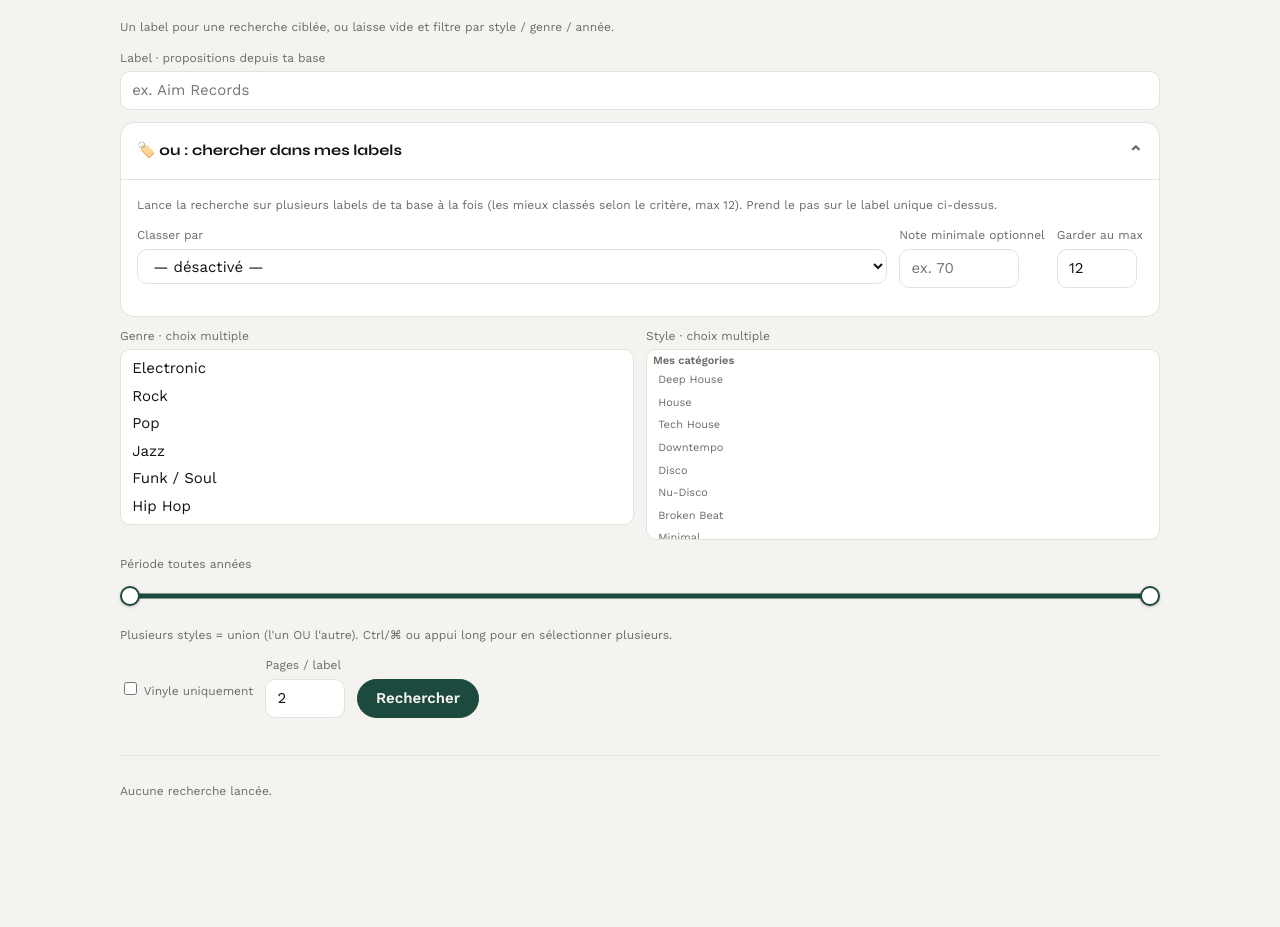
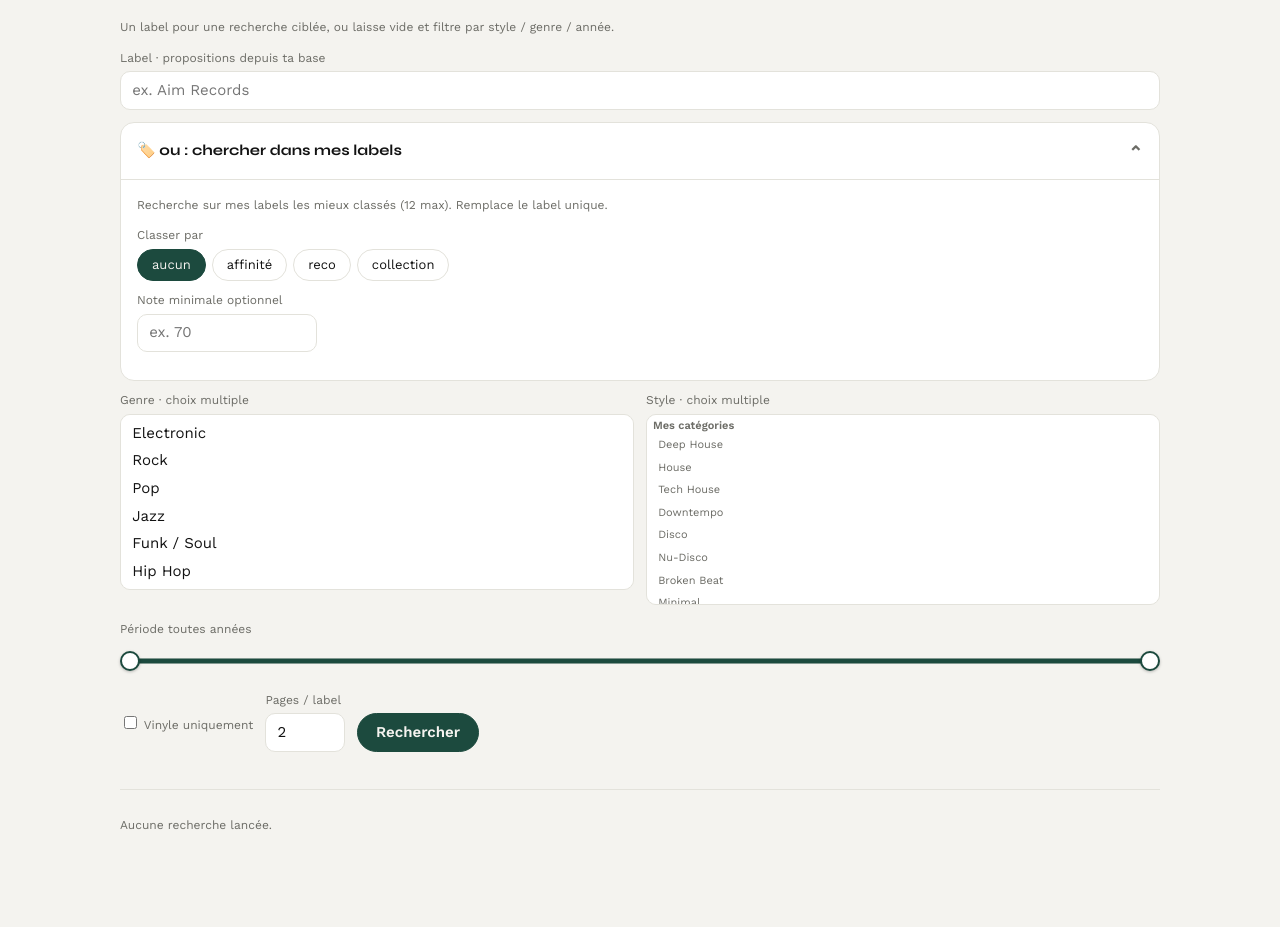
Before and after one commit to alixclaudel-hue/radar, a FastAPI app: page /search in a window 1280 px wide, after a click on "🏷️ ou : chercher dans mes labels". Shown: the part 276-1203 px from the top of the page. Before the commit the page ends 1072 px from the top, so only its background shows below. Run offline with FastAPI, Linux system fonts and the light colour scheme; some libraries are stand-ins or nearby versions.

Commit message:
Recherche — finitions (#12)
- « chercher dans mes labels » : retire « garder au max », texte raccourci,
  « classer par » en contrôle segmenté (pills radio, .seg).
- retire le texte « Plusieurs styles = union… ».
- cartes : retire la ligne « ▶ = lecture directe… » ; lien 🛒 Marché ouvre
  la marketplace triée par prix croissant ; retire le lien 🇫🇷.
- pouces 👍/👎 mémorisés entre recherches : _voted_map() (depuis reco_feedback),
  passé aux résultats et au replay ; la carte affiche « 👍 noté » si déjà voté.
- scores plafonnés à 100 : min(100, …) dans affinity_score, style_affinity_of,
  ascore, reco_rows.score, album_score (les poids de rang Cœur > 1 faisaient
  dépasser, d'où les 114 vus).


Claude-Session: https://claude.ai/code/session_016XKGPwbDuRyHLLH4E9A8VG

Co-authored-by: Alix Claudel <alixclaudel@mbp-de-alix.home>
Co-authored-by: Claude Sonnet 5 <noreply@anthropic.com>

```diff
--- a/radar_web/app.py
+++ b/radar_web/app.py
@@ -398,13 +398,26 @@ def search_page(request: Request, sid: str = ""):
                   year_min=SEARCH_MIN_YEAR, year_max=int(time.strftime("%Y")))
 
 
+def _voted_map():
+    """{release_id (int): 'up'|'down'} d'après le feedback de l'utilisateur courant."""
+    out = {}
+    for e in load(_pu().feedback, []):
+        k = str(e.get("key", ""))
+        if e.get("kind") == "album" and k.startswith("rid:"):
+            try:
+                out[int(k[4:])] = e.get("verdict")
+            except ValueError:
+                pass
+    return out
+
+
 @app.get("/search/replay/{sid}", response_class=HTMLResponse)
 def search_replay(request: Request, sid: str):
     entry = next((e for e in load(_pu().search_hist, []) if e.get("id") == sid), None)
     if not entry:
         return frag(request, "partials/results.html", results=[])
     return frag(request, "partials/results.html", results=entry.get("results", []),
-                searched=entry.get("searched", []))
+                searched=entry.get("searched", []), voted=_voted_map())
 
 
 def _base_labels_ranked(c):
@@ -474,8 +487,7 @@ def search_run(request: Request, label: str = Form(""),
                genre: List[str] = Form(default=[]), style: List[str] = Form(default=[]),
                year_from: str = Form(""), year_to: str = Form(""),
                vinyl: str = Form(""), pages: str = Form("2"),
-               base_metric: str = Form(""), base_min: str = Form(""),
-               base_top: str = Form("12")):
+               base_metric: str = Form(""), base_min: str = Form("")):
     c = Ctx()
     token = c.cfg.get("token", "")
     year = _year_param(year_from, year_to)
@@ -493,11 +505,7 @@ def search_run(request: Request, label: str = Form(""),
         b_min = float(base_min) if str(base_min).strip() else None
     except ValueError:
         b_min = None
-    try:
-        b_top = max(1, min(12, int(base_top or 12)))
-    except ValueError:
-        b_top = 12
-    base_labels = _pick_base_labels(c, base_metric, b_min, b_top) if base_metric else []
+    base_labels = _pick_base_labels(c, base_metric, b_min, 12) if base_metric else []
 
     gs = [(g, s) for g in (genres or [""]) for s in (styles or [""])]
     if base_labels:
@@ -553,14 +561,14 @@ def search_run(request: Request, label: str = Form(""),
     params = {"label": label.strip(), "genre": genres, "style": styles,
               "year_from": year_from.strip(), "year_to": year_to.strip(),
               "vinyl": bool(vinyl), "pages": npages,
-              "base_metric": base_metric, "base_min": str(base_min or "").strip(),
-              "base_top": b_top}
+              "base_metric": base_metric, "base_min": str(base_min or "").strip()}
     hist = [e for e in load(_pu().search_hist, []) if e.get("params") != params]
     hist.insert(0, {"id": hashlib.md5(f"{time.time()}{params}".encode()).hexdigest()[:10],
                     "ts": time.strftime("%Y-%m-%d %H:%M"), "params": params,
                     "n": len(scored), "results": scored, "searched": base_labels})
     save(_pu().search_hist, hist[:SEARCH_HIST_MAX])
-    return frag(request, "partials/results.html", results=scored, searched=base_labels)
+    return frag(request, "partials/results.html", results=scored,
+                searched=base_labels, voted=_voted_map())
 
 
 def _toks(s):
--- a/radar_web/radar/scoring.py
+++ b/radar_web/radar/scoring.py
@@ -58,13 +58,13 @@ class Ctx:
         if not total:
             return 0
         weighted = sum(n * self.wmap.get(style_key(s), 0.0) for s, n in sc.items())
-        return round(100 * weighted / total)
+        return min(100, round(100 * weighted / total))
 
     def style_affinity_of(self, styles):
         styles = [s for s in (styles or []) if s]
         if not styles:
             return None
-        return round(100 * sum(self.wmap.get(style_key(s), 0.0) for s in styles) / len(styles))
+        return min(100, round(100 * sum(self.wmap.get(style_key(s), 0.0) for s in styles) / len(styles)))
 
     # -------------------------------------------------------------- artistes
     def canon_artist_key(self, name):
@@ -197,10 +197,10 @@ class Ctx:
             for k in set(tiers) | set(corpus_c) | set(coll_c) | set(graph):
                 tier = tiers.get(k)
                 manual = float(aw.get(tier, 0)) if tier else 0.0
-                out[k] = round(100 * (sw.get("manual", 0.5) * manual
+                out[k] = min(100, round(100 * (sw.get("manual", 0.5) * manual
                                       + sw.get("corpus", 0.18) * corpus_c.get(k, 0) / mc
                                       + sw.get("collection", 0.1) * coll_c.get(k, 0) / ml
-                                      + sw.get("graph", 0.14) * graph.get(k, 0) / mg))
+                                      + sw.get("graph", 0.14) * graph.get(k, 0) / mg)))
             self._ascore = out
         return self._ascore
 
@@ -296,8 +296,8 @@ class Ctx:
                     "corpus": cs.get(k, 0) / max_corp,
                     "artist": art_val / max_art,
                     "affinity": (aff / 100) if aff is not None else 0}
-            score = round(100 * (w_coll * feat["collection"] + w_corp * feat["corpus"]
-                                 + w_art * feat["artist"] + w_aff * feat["affinity"]))
+            score = min(100, round(100 * (w_coll * feat["collection"] + w_corp * feat["corpus"]
+                                 + w_art * feat["artist"] + w_aff * feat["affinity"])))
             rows.append({"key": k, "name": info.get("name") or k, "score": score,
                          "owned": lc.get(k, 0), "want": wc.get(k, 0),
                          "corpus": round(cs.get(k, 0), 1), "aff": aff, "artists": art_n,
@@ -330,7 +330,7 @@ class Ctx:
         tot = sum(t[0] for t in terms)
         if not tot:
             return None, {}
-        return (round(sum(t[0] * t[1] for t in terms) / tot),
+        return (min(100, round(sum(t[0] * t[1] for t in terms) / tot)),
                 {"label": lscore, "artist": a_term, "style": s_term})
 
 
--- a/radar_web/static/app.css
+++ b/radar_web/static/app.css
@@ -85,6 +85,17 @@ select[multiple] option:checked{ background:var(--pin); color:var(--paper); }
   cursor:grab; pointer-events:auto;
 }
 .yrange input[type=range]::-moz-range-track{ background:none; border:none; }
+
+/* contrôle segmenté (pills radio) */
+.seg{ display:inline-flex; flex-wrap:wrap; gap:6px; }
+.seg label{
+  margin:0; cursor:pointer; border:1px solid var(--line); border-radius:999px;
+  padding:5px 14px; font-size:13px; color:var(--ink); background:var(--surface);
+  user-select:none; transition:all .12s ease;
+}
+.seg label:hover{ border-color:var(--ink); }
+.seg input{ position:absolute; opacity:0; width:0; height:0; }
+.seg label:has(input:checked){ background:var(--pin); border-color:var(--pin); color:var(--paper); }
 
 /* combobox label */
 .combo{ position:relative; }
--- a/radar_web/templates/pages/search.html
+++ b/radar_web/templates/pages/search.html
@@ -18,26 +18,17 @@
   <details class="acc" {{ 'open' if q.base_metric }}>
     <summary>🏷️ ou : chercher dans mes labels {% if q.base_metric %}<span class="tag">actif</span>{% endif %}</summary>
     <div class="acc__body">
-      <p class="small muted">Lance la recherche sur plusieurs labels de ta base à la fois
-        (les mieux classés selon le critère, max 12). Prend le pas sur le label unique ci-dessus.</p>
-      <div class="row">
-        <div class="field">
-          <label>Classer par</label>
-          <select name="base_metric">
-            <option value="" {{ 'selected' if not q.base_metric }}>— désactivé —</option>
-            <option value="aff"   {{ 'selected' if q.base_metric == 'aff' }}>affinité de style</option>
-            <option value="reco"  {{ 'selected' if q.base_metric == 'reco' }}>score de recommandation</option>
-            <option value="owned" {{ 'selected' if q.base_metric == 'owned' }}>nombre dans ma collection</option>
-          </select>
-        </div>
-        <div class="field" style="flex:0 0 auto">
-          <label>Note minimale <span class="muted">optionnel</span></label>
-          <input name="base_min" inputmode="numeric" placeholder="ex. 70" value="{{ q.base_min or '' }}" style="width:120px">
-        </div>
-        <div class="field" style="flex:0 0 auto">
-          <label>Garder au max</label>
-          <input name="base_top" inputmode="numeric" value="{{ q.base_top or 12 }}" style="width:80px">
-        </div>
+      <p class="small muted">Recherche sur mes labels les mieux classés (12 max). Remplace le label unique.</p>
+      <label>Classer par</label>
+      <div class="seg">
+        <label><input type="radio" name="base_metric" value="" {{ 'checked' if not q.base_metric }}>aucun</label>
+        <label><input type="radio" name="base_metric" value="aff" {{ 'checked' if q.base_metric == 'aff' }}>affinité</label>
+        <label><input type="radio" name="base_metric" value="reco" {{ 'checked' if q.base_metric == 'reco' }}>reco</label>
+        <label><input type="radio" name="base_metric" value="owned" {{ 'checked' if q.base_metric == 'owned' }}>collection</label>
+      </div>
+      <div class="field" style="max-width:180px;margin-top:10px">
+        <label>Note minimale <span class="muted">optionnel</span></label>
+        <input name="base_min" inputmode="numeric" placeholder="ex. 70" value="{{ q.base_min or '' }}">
       </div>
     </div>
   </details>
@@ -72,7 +63,6 @@
              min="{{ year_min }}" max="{{ year_max }}" value="{{ q.year_to or year_max }}" step="1">
     </div>
   </div>
-  <p class="muted small">Plusieurs styles = union (l'un OU l'autre). Ctrl/⌘ ou appui long pour en sélectionner plusieurs.</p>
   <div class="row">
     <div class="field" style="flex:0 0 auto">
       <label>&nbsp;</label>
--- a/radar_web/templates/partials/release_meta.html
+++ b/radar_web/templates/partials/release_meta.html
@@ -2,6 +2,4 @@
   {% if m.rating %}<span class="cm cm--star" title="{{ m.rcount or 0 }} votes Discogs">★ {{ '%.2f'|format(m.rating) }}</span>{% endif %}
   {% if m.low %}<span class="cm" title="prix article le plus bas, hors frais de port">dès {{ m.low|round(0)|int }} € <span style="opacity:.7">hors&nbsp;port</span></span>{% endif %}
   {% if m.nfs is not none %}<span class="cm">{{ m.nfs }} en vente</span>{% endif %}
-  <a class="cm cm--fr" href="https://www.discogs.com/sell/release/{{ rid }}?ships_from=France"
-     target="_blank" rel="noopener" title="Voir les annonces localisées en France">🇫🇷 voir</a>
 </div>
--- a/radar_web/templates/partials/results.html
+++ b/radar_web/templates/partials/results.html
@@ -37,7 +37,7 @@
         </div>
         <div class="buys">
           {% if rr.uri %}<a href="https://www.discogs.com{{ rr.uri }}" target="_blank" rel="noopener">Discogs&nbsp;↗</a>{% endif %}
-          <a href="https://www.discogs.com/sell/release/{{ rr.id }}" target="_blank" rel="noopener">🛒&nbsp;Marché</a>
+          <a href="https://www.discogs.com/sell/release/{{ rr.id }}?sort=price&sort_order=asc" target="_blank" rel="noopener">🛒&nbsp;Marché</a>
           <a href="https://bandcamp.com/search?q={{ ((artist ~ ' ' ~ album) if sep else rr.title) | urlencode }}" target="_blank" rel="noopener">Bandcamp</a>
         </div>
         <div class="foot">
@@ -47,9 +47,14 @@
             <span class="badge ghost">—</span>
           {% endif %}
           {% if r.score is not none %}
+          {% set v = (voted or {}).get(rr.id) %}
           <span class="vote" hx-swap="outerHTML" style="margin-left:auto">
+            {% if v %}
+              <span class="small muted">{{ '👍' if v == 'up' else '👎' }} noté</span>
+            {% else %}
             <button hx-post="/feedback" hx-target="closest .vote" hx-vals='{"kind":"album","key":"rid:{{ rr.id }}","name":{{ (rr.title or '')|tojson }},"verdict":"up","score":"{{ r.score }}","f_label":"{{ (r.detail.label or 0)/100 }}","f_artist":"{{ (r.detail.artist or 0)/100 }}","f_style":"{{ (r.detail.style or 0)/100 }}"}'>👍</button>
             <button hx-post="/feedback" hx-target="closest .vote" hx-vals='{"kind":"album","key":"rid:{{ rr.id }}","name":{{ (rr.title or '')|tojson }},"verdict":"down","score":"{{ r.score }}","f_label":"{{ (r.detail.label or 0)/100 }}","f_artist":"{{ (r.detail.artist or 0)/100 }}","f_style":"{{ (r.detail.style or 0)/100 }}"}'>👎</button>
+            {% endif %}
           </span>
           {% endif %}
         </div>
--- a/radar_web/templates/partials/tracklist.html
+++ b/radar_web/templates/partials/tracklist.html
@@ -11,5 +11,4 @@
          title="{{ 'Vidéo Discogs' if t.kind == 'discogs' else 'Meilleure vidéo YouTube' }}">▶</a>
     </div>
   {% endfor %}
-  <div class="muted small" style="margin-top:4px">▶ = lecture directe de la vidéo la plus proche</div>
 {% endif %}
```
